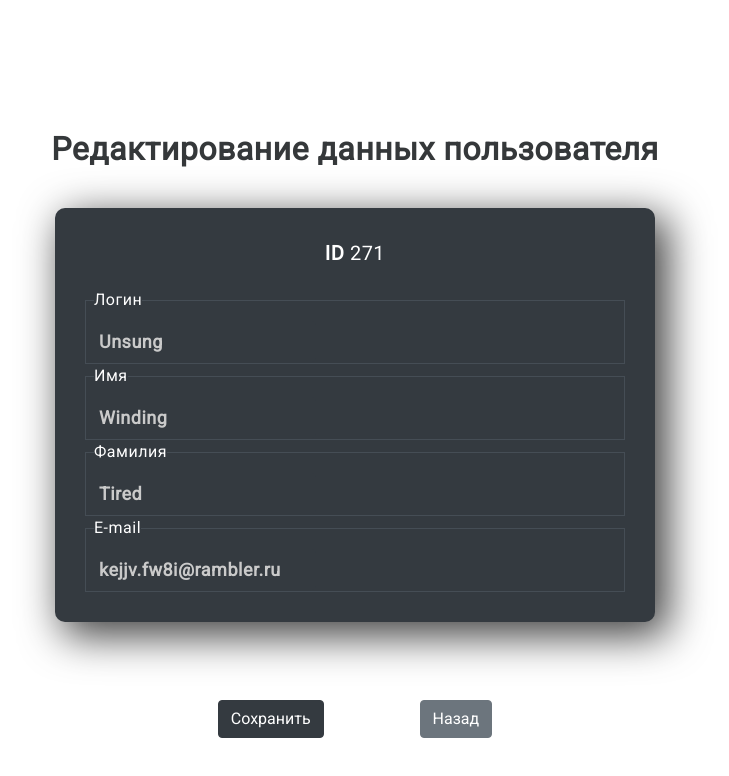
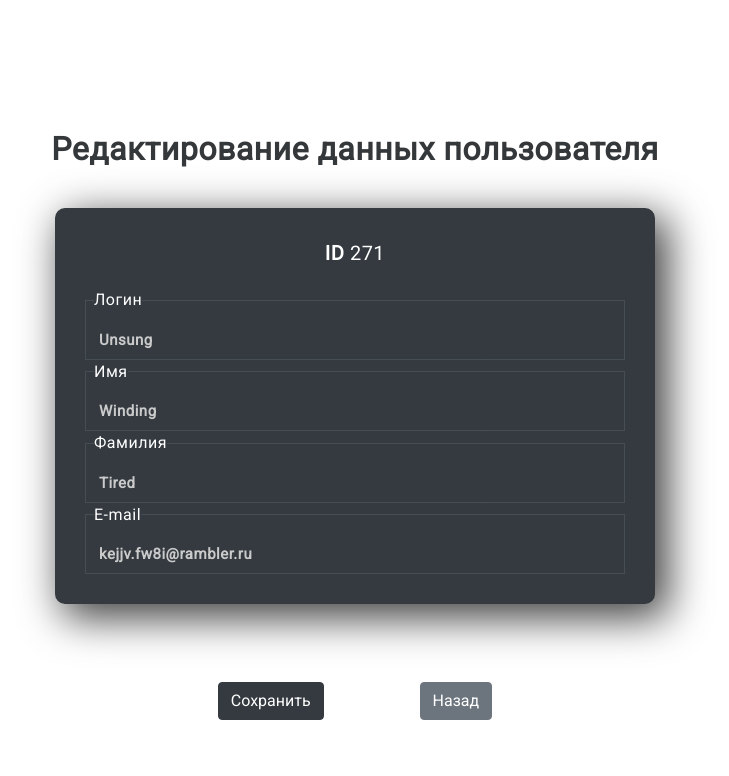
Before and after one commit to TanyaZolotarova/React-users-table-app, a React (Create React App) app: page /users/1 in a window 1280 px wide. Shown: the top 776 px of the page, without its empty margins (285-1014 px from the left). Built offline with nearby package versions, Linux system fonts and the light colour scheme.

Commit message:
add reselect and fix form

```diff
--- a/package.json
+++ b/package.json
@@ -14,7 +14,8 @@
     "react-redux": "^7.2.1",
     "react-router-dom": "^5.2.0",
     "react-scripts": "^3.4.3",
-    "redux": "^4.0.5"
+    "redux": "^4.0.5",
+    "reselect": "^4.0.0"
   },
   "scripts": {
     "start": "react-scripts start",
--- a/src/App.css
+++ b/src/App.css
@@ -1,3 +1,6 @@
+
+/*==========================================================================================================*/
+
 body {
   background: linear-gradient(to right, #3e2b96, #74ebd5);
   font-family: 'Roboto', sans-serif;
@@ -287,9 +290,19 @@ header a:hover{
 .sitebar-icons{
   margin-right: 10px;
 }
+.registrationField-input {
+  outline: none;
+  border: none;
+  font-size: 15px;
+  width: 200%;
+  box-shadow: none;
+}
 
-
-
+input:focus {
+  outline: 0!important;
+  outline-offset: 0!important;
+  box-shadow: none!important;
+}
 
 
 
--- a/src/Redux/reducers/userRowsReduser.js
+++ b/src/Redux/reducers/userRowsReduser.js
@@ -69,12 +69,17 @@ const edit = (state = [], action) => {
   }
 };
 
+export const filterText = (state = '', action)=>{
+  return state;
+}
+
 
 export const userRowsReducer = combineReducers({
   generateUserRow,
   updatedData,
   page,
   edit,
+  filterText,
 });
 
 
--- /dev/null
+++ b/src/Redux/selectors/users.selector.js
@@ -0,0 +1,28 @@
+import { createSelector } from 'reselect';
+
+const usersBaseSelector = (state) => state.rows;
+
+const usersRawSelector = createSelector(
+    usersBaseSelector,
+    (state)=> state.generateUserRowte
+);
+const filterTextSelector = createSelector(
+    usersBaseSelector,
+    (state)=> state.filterText
+);
+
+const usersSelector = createSelector(
+    usersRawSelector,
+    (items) => {
+        return items.map((user)=>{
+            return {...user, name: 'test'};
+        });
+    }
+)
+
+export const usersSearchSelector = createSelector(
+    [usersRawSelector, filterTextSelector],
+    (items, text) => {
+        return items.filter((user)=>user.name.indexOf(text) !== 0);
+    }
+)
--- a/src/SitePageComponents/EdidUserRowComponent.js
+++ b/src/SitePageComponents/EdidUserRowComponent.js
@@ -27,25 +27,6 @@ class EditUserRowContainer extends React.Component {
         }
     }
 
-    // addUser = () => {
-    //
-    //     const fields = this.props.generateUserRow;
-    //     const {id} = this.props.match.params;
-    //
-    //     !this.props.match.params.id
-    //         ? this.setState({rowId: this.props.generateUserRow.length + 1, row: {
-    //             id: '',
-    //             name1: '',
-    //             name2: '',
-    //             name3: '',
-    //             email: '',
-    //             } })
-    //         : this.setState({row: fields[id], rowId: id});
-    //
-    //     console.log("this.state.rowId", this.state.rowId);
-    //
-    //     return this.state;
-    // };
 
     handleChange = (event) => {
         const {target} = event;
@@ -98,9 +79,9 @@ class EditUserRowContainer extends React.Component {
                         <fieldset className="fieldset border border-input-users">
                             <legend className="label_text_user ml-2">Логин</legend>
                             {['name1'].map((name) =>
-                                <td key={name}>
+                                <td key={name} className={"registrationField-input"}>
                                     <input
-                                        className="form-control form-control_user input_border form_input bg-dark "
+                                        className="form-control form-control_user registrationField-input input_border form_input bg-dark "
                                         name={name}
                                         onChange={this.handleChange}
                                         value={this.state.row[name]}
@@ -113,7 +94,7 @@ class EditUserRowContainer extends React.Component {
                             {['name2'].map((name) =>
                                 <td key={name}>
                                     <input
-                                        className="form-control form-control_user input_border form_input bg-dark "
+                                        className="form-control form-control_user registrationField-input input_border form_input bg-dark "
                                         name={name}
                                         onChange={this.handleChange}
                                         value={this.state.row[name]}
@@ -126,7 +107,7 @@ class EditUserRowContainer extends React.Component {
                             {['name3'].map((name) =>
                                 <td key={name}>
                                     <input
-                                        className="form-control form-control_user input_border form_input bg-dark "
+                                        className="form-control form-control_user registrationField-input input_border form_input bg-dark "
                                         name={name}
                                         onChange={this.handleChange}
                                         value={this.state.row[name]}
@@ -140,7 +121,7 @@ class EditUserRowContainer extends React.Component {
                             {['email'].map((name) =>
                                 <td key={name}>
                                     <input
-                                        className="form-control form-control_user input_border form_input bg-dark "
+                                        className="form-control form-control_user registrationField-input input_border form_input bg-dark "
                                         name={name}
                                         onChange={this.handleChange}
                                         value={this.state.row[name]}
--- a/src/SitePageComponents/RowComponent.js
+++ b/src/SitePageComponents/RowComponent.js
@@ -1,7 +1,7 @@
 import React from 'react';
 import '../App.css';
 import { NavLink } from 'react-router-dom';
-import { TrashIcon } from '@primer/octicons-react';
+
 
 class RowComponent extends React.Component {
   render() {
@@ -13,20 +13,20 @@ class RowComponent extends React.Component {
         <td>{row.name1}</td>
         <td>{row.name2}</td>
         <td>{row.name3}</td>
-        <td className="d-flex justify-content-between">
-          { row.email }
-
-          <div>
-
+        <td> { row.email }</td>
+        <td>
             <NavLink to={`/users/${index}`} className="btn btn-dark rounded ">
               <span>
                 edit
               </span>
             </NavLink>
+        </td>
 
 
-          </div>
-        </td>
+
+
+
+
       </tr>
     );
   }
--- a/src/SitePageComponents/TableComponent.js
+++ b/src/SitePageComponents/TableComponent.js
@@ -4,7 +4,8 @@ import PaginationComponent from "/home/tanya/PhpstormProjects/untitled8/src/Site
 import {connect} from 'react-redux';
 import {generateData, updateFilteredRows, updatePage} from "/home/tanya/PhpstormProjects/untitled8/src/Redux/actions/row.js";
 import {NavLink} from "react-router-dom";
-import {PlusIcon} from '@primer/octicons-react';
+import {PlusIcon, PersonIcon} from '@primer/octicons-react';
+import {usersSearchSelector} from '../Redux/selectors/users.selector';
 
 class TableComponent extends React.Component {
 
@@ -58,9 +59,10 @@ class TableComponent extends React.Component {
                         <div className='flex'>
                 <input className="form-control inp-style border mb-3" id="myInput" type="text" placeholder="Отфильтровать..."
                        onKeyUp={this.searchFieldChanged} />
-                       <NavLink to={`/users/`} className='btn btn-dark rounded user-add-btn' >
-                                <span>
-                                <PlusIcon size={24} />
+                       <NavLink to={`/users/`} className='btn btn-dark rounded user-add-btn flex' >
+                           <span><PersonIcon size={24} /></span>
+                           <span>
+                               <PlusIcon size={24} />
                                 </span>
                             </NavLink>
                         </div>
@@ -106,5 +108,5 @@ const mapStateToProps = state => {
     return { ...state.rows };
 };
 export default connect(
-    mapStateToProps, { updateFilteredRows, updatePage, generateData }
+    mapStateToProps, { updateFilteredRows, updatePage, usersSearchSelector}
 )(TableComponent);
```
